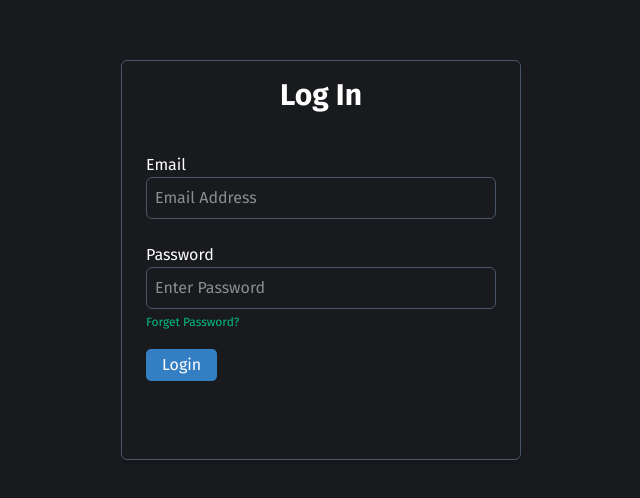
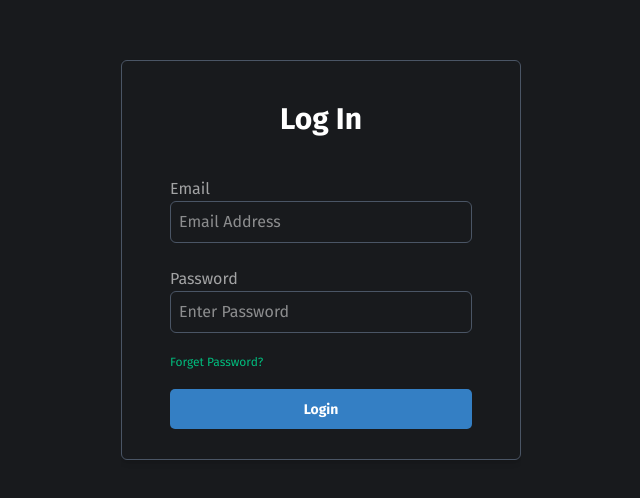
Before and after one commit to lazy-snorlax/caremaster-test, a Vue app in the folder vue/: page / in a window 1280 px wide. Shown: the part 140-638 px from the top of the page, without its empty margins (319-959 px from the left). Built offline with nearby package versions, Linux system fonts and the light colour scheme; no server answers.

Commit message:
debug: split daisyui into separate file + disable interferring class properties

```diff
--- a/vue/src/assets/main.css
+++ b/vue/src/assets/main.css
@@ -27,9 +27,9 @@
 .text-primary-color { color: var(--light); }
 
 * {
-	margin: 0;
+	/* margin: 0;
 	padding: 0;
-	box-sizing: border-box;
+	box-sizing: border-box; */
 	font-family: 'Fira sans', sans-serif;
 }
 body {
--- a/vue/src/main.ts
+++ b/vue/src/main.ts
@@ -1,9 +1,10 @@
 import { createApp } from 'vue'
-import './style.css'
 import App from './App.vue'
 
+import './assets/main.css'
+import './style.css'
+
 import { components } from './components'
-
 import { pinia } from '@/stores'
 
 import router from './router'
--- a/vue/src/style.css
+++ b/vue/src/style.css
@@ -1,3 +1,4 @@
 @import "tailwindcss";
-
-@import './assets/main.css';
+@plugin "daisyui" {
+  themes: dark --prefersdark
+}
```
